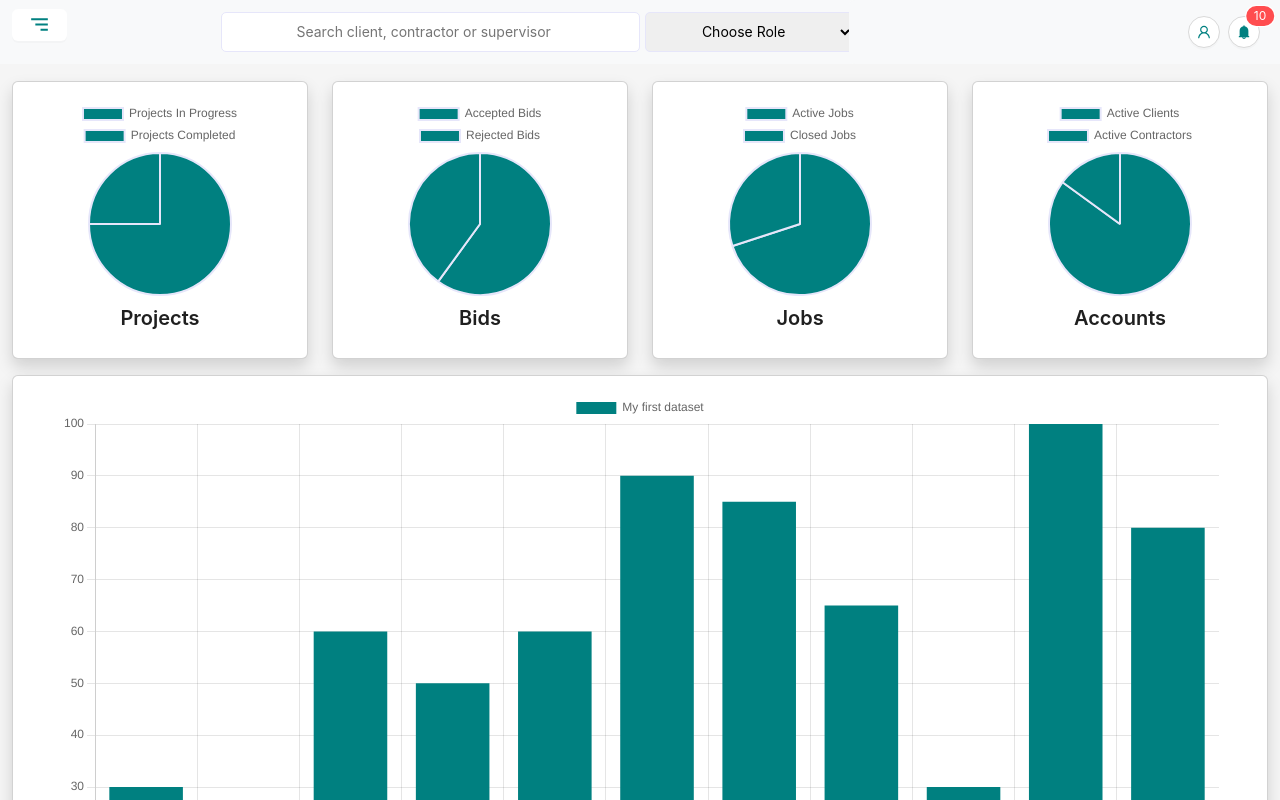
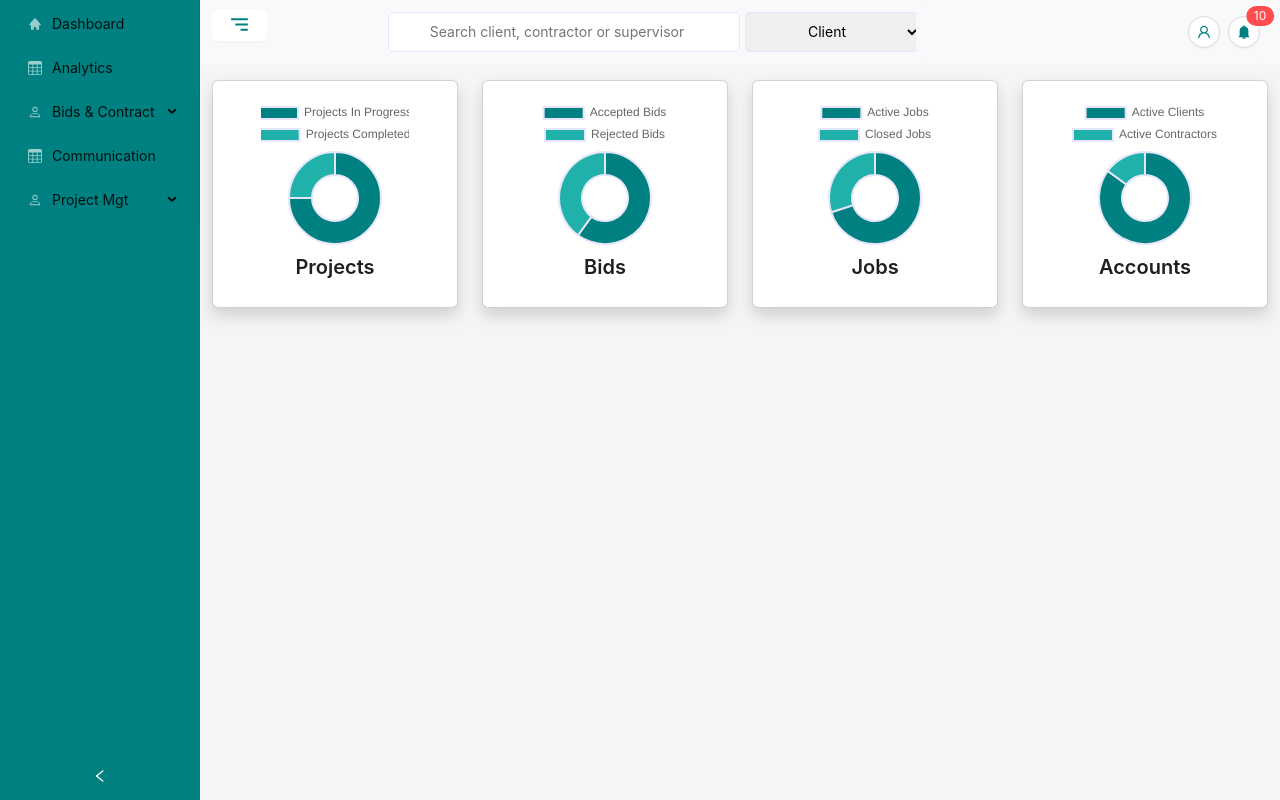
Before and after one commit to quophiBonney/dashboard, a React (Vite) app: page / in a window 1280 px wide. Shown: the top 800 px of the page. Built offline with nearby package versions, Linux system fonts and the light colour scheme.

Commit message:
donut fixing

```diff
--- a/package.json
+++ b/package.json
@@ -18,7 +18,7 @@
     "aos": "^2.3.4",
     "axios": "^1.4.0",
     "bootstrap": "^5.3.1",
-    "chart.js": "^4.3.3",
+    "chart.js": "^4.4.0",
     "framer-motion": "^10.16.1",
     "react": "^18.2.0",
     "react-bootstrap": "^2.8.0",
--- a/src/App.css
+++ b/src/App.css
@@ -34,9 +34,6 @@
 .toggleBtn:hover {
   cursor: pointer;
 }
-.space-btn {
-  margin-top: 65px;
-}
 .ant-drawer-title {
   color: #fff!important;
 }
--- a/src/App.jsx
+++ b/src/App.jsx
@@ -1,30 +1,23 @@
 import React, {useState} from "react";
 import {Layout} from "antd";
-import {BiMenuAltRight} from "react-icons/bi";
 import AppHeader from "./components/AppHeader";
 import SideMenu from "./components/SideMenu";
 import PageContent from "./components/PageContent";
 import "./App.css";
-const {Content} = Layout;
 
 const App = () => {
-  const [drawerVisible, setDrawerVisible] = useState(false);
-
-  const toggleDrawer = () => {
-    setDrawerVisible(!drawerVisible);
-  };
-
-  const onCloseDrawer = () => {
-    setDrawerVisible(false);
+  const [collapsed, setCollapsed] = useState(false);
+  const toggleSidebar = () => {
+    setCollapsed(!collapsed);
   };
   return (
     <div>
       <Layout style={{minHeight: "100vh"}}>
-        <SideMenu drawerVisible={drawerVisible} onCloseDrawer={onCloseDrawer} />
-        <Content className="site-layout">
-          <AppHeader toggleSidebar={toggleDrawer} />
+        <SideMenu collapsed={collapsed} />
+        <Layout className="site-layout">
+          <AppHeader toggleSidebar={toggleSidebar} />
           <PageContent />
-        </Content>
+        </Layout>
       </Layout>
     </div>
   );
--- a/src/components/AppHeader.jsx
+++ b/src/components/AppHeader.jsx
@@ -1,21 +1,8 @@
-import React, {useState} from "react";
-import {
-  Layout,
-  Avatar,
-  Button,
-  Menu,
-  Dropdown,
-  Modal,
-  Space,
-  Typography,
-  Badge,
-  Tooltip,
-  Divider,
-} from "antd";
+import React from "react";
+import {Layout, Avatar, Button, Menu, Dropdown, Badge, Tooltip} from "antd";
 import {BiMenuAltRight} from "react-icons/bi";
-import {BellFilled, SettingFilled, UserOutlined} from "@ant-design/icons";
-import {Link} from "react-router-dom";
-import {BsBell, BsLock, BsPerson, BsPower} from "react-icons/bs";
+import {BellFilled, UserOutlined} from "@ant-design/icons";
+import {BsLock, BsPerson, BsPower} from "react-icons/bs";
 const {Header} = Layout;
 const AppHeader = ({toggleSidebar}) => {
   const messages = (
@@ -66,7 +53,7 @@ const AppHeader = ({toggleSidebar}) => {
     </Menu>
   );
   return (
-    <Header className="container-fluid bg-light fixed-top">
+    <Header className="container-fluid bg-light">
       <div className="row justify-content-between align-items-center">
         <div className="col-12">
           <div className="d-flex">
@@ -84,7 +71,7 @@ const AppHeader = ({toggleSidebar}) => {
 
             <div className="col-6">
               <div className="d-flex justify-content-center">
-                <div class="w-100">
+                <div className="w-100">
                   <input
                     type="search"
                     placeholder="Search client, contractor or supervisor"
@@ -98,7 +85,7 @@ const AppHeader = ({toggleSidebar}) => {
                     }}
                   />
                 </div>
-                <div class="w-50 hide">
+                <div className="w-50 hide">
                   <select
                     className="w-100"
                     style={{
@@ -110,7 +97,7 @@ const AppHeader = ({toggleSidebar}) => {
                       textAlign: "center",
                     }}
                   >
-                    <option selected disabled>
+                    <option defaultValue={"Choose role"} disabled>
                       Choose Role
                     </option>
                     <option value="">Client</option>
--- a/src/components/PageContent.jsx
+++ b/src/components/PageContent.jsx
@@ -1,9 +1,9 @@
 import React from "react";
 import AppRoutes from "./AppRoutes";
 
-const PageContent = ({}) => {
+const PageContent = () => {
   return (
-    <div className="space-btn">
+    <div>
       <AppRoutes />
     </div>
   );
--- a/src/components/SideMenu.jsx
+++ b/src/components/SideMenu.jsx
@@ -1,103 +1,70 @@
 import React from "react";
-import {Menu, Drawer, Button} from "antd";
+import {Layout, Menu} from "antd";
 import {Link} from "react-router-dom";
-import {BsPerson, BsTable} from "react-icons/bs";
+import {BsActivity, BsPerson, BsTable} from "react-icons/bs";
 import {BiSolidHome} from "react-icons/bi";
+const {Sider} = Layout;
 
-const SideMenu = ({drawerVisible, onCloseDrawer}) => {
+const SideMenu = ({collapsed}) => {
   return (
-    <>
-      <Drawer
-        style={{background: "teal"}}
-        className="space-btn"
-        title="BuildBridge Admin Panel"
-        placement="left"
-        closable={false}
-        onClose={onCloseDrawer}
-        visible={drawerVisible}
-        key="drawer"
+    <Sider
+      collapsible
+      collapsed={collapsed}
+      className="sidebar"
+      style={{backgroundColor: "teal"}}
     >
       <Menu mode="inline">
-          <Menu.Item icon={<BiSolidHome />}>
-            <Link
-              to="/"
-              key=""
-              onClick={onCloseDrawer}
-              className="text-decoration-none"
-            >
+        <Menu.Item key="dashboard" icon={<BiSolidHome />}>
+          <Link to="/" className="text-decoration-none">
             Dashboard
           </Link>
         </Menu.Item>
-          <Menu.Item icon={<BsTable />}>
-            <Link
-              to="/analytics"
-              onClick={onCloseDrawer}
-              className="text-decoration-none"
-            >
+
+        <Menu.Item key="analytics" icon={<BsTable />}>
+          <Link to="/analytics" className="text-decoration-none">
             Analytics
           </Link>
         </Menu.Item>
-          <Menu.SubMenu icon={<BsPerson />} title="Bids & Contract">
-            <Menu.Item key="/bids" icon={<BsTable />}>
-              <Link
-                to="/bids"
-                onClick={onCloseDrawer}
-                className="text-decoration-none"
+        <Menu.SubMenu
+          key="bidsContract"
+          icon={<BsPerson />}
+          title="Bids & Contract"
         >
+          <Menu.Item key="allBids" icon={<BsTable />}>
+            <Link to="/bids" className="text-decoration-none">
               All Bids
             </Link>
           </Menu.Item>
-            <Menu.Item icon={<BsTable />}>
-              <Link
-                to="/contractors"
-                onClick={onCloseDrawer}
-                className="text-decoration-none"
-              >
+          <Menu.Item key="contractors" icon={<BsTable />}>
+            <Link to="/contractors" className="text-decoration-none">
               Contractors
             </Link>
           </Menu.Item>
-            <Menu.Item icon={<BsPerson />}>
-              <Link
-                to="/notification"
-                onClick={onCloseDrawer}
-                className="text-decoration-none"
-              >
+          <Menu.Item key="notification" icon={<BsPerson />}>
+            <Link to="/notification" className="text-decoration-none">
               Notification
             </Link>
           </Menu.Item>
         </Menu.SubMenu>
-          <Menu.SubMenu
-            key="projectManagement"
-            icon={<BsPerson />}
-            title="Project Mgt"
-          >
-            <Menu.Item key="/active-jobs" icon={<BsTable />}>
-              <Link
-                to="/active-jobs"
-                onClick={onCloseDrawer}
-                className="text-decoration-none"
-              >
+        <Menu.Item key="communication" icon={<BsTable />}>
+          <Link to="/communication" className="text-decoration-none">
+            Communication
+          </Link>
+        </Menu.Item>
+        <Menu.SubMenu key="projectMgt" icon={<BsPerson />} title="Project Mgt">
+          <Menu.Item key="activeJobs" icon={<BsTable />}>
+            <Link to="/active-jobs" className="text-decoration-none">
               Active Jobs
             </Link>
           </Menu.Item>
-            <Menu.Item key="/contractors" icon={<BsPerson />}>
-              <Link
-                to="/contractors"
-                onClick={onCloseDrawer}
-                className="text-decoration-none"
-              >
+          <Menu.Item key="projects" icon={<BsPerson />}>
+            <Link to="/projects" className="text-decoration-none">
               Projects
             </Link>
           </Menu.Item>
         </Menu.SubMenu>
       </Menu>
-        <div className="container mt-2">
-          <Button className="w-100" onClick={onCloseDrawer}>
-            Close
-          </Button>
-        </div>
-      </Drawer>
-    </>
+    </Sider>
   );
 };
 
--- a/src/pages/AccountsChart.jsx
+++ b/src/pages/AccountsChart.jsx
@@ -1,5 +1,6 @@
 import React from "react";
-import {Pie} from "react-chartjs-2";
+import Chart from "chart.js/auto";
+import {Doughnut} from "react-chartjs-2";
 function AccountsChart() {
   const labels = ["Active Clients", "Active Contractors"];
   const data = {
@@ -7,7 +8,7 @@ function AccountsChart() {
     datasets: [
       {
         label: "My first dataset",
-        backgroundColor: "teal",
+        backgroundColor: ["teal", "lightseagreen"],
         borderColor: "lavender",
         data: [85, 15],
       },
@@ -15,7 +16,7 @@ function AccountsChart() {
   };
   return (
     <>
-      <Pie data={data} />
+      <Doughnut data={data} />
     </>
   );
 }
--- a/src/pages/BidsChart.jsx
+++ b/src/pages/BidsChart.jsx
@@ -1,5 +1,6 @@
 import React from "react";
-import {Pie} from "react-chartjs-2";
+import Chart from "chart.js/auto";
+import {Doughnut} from "react-chartjs-2";
 function BidsChart() {
   const labels = ["Accepted Bids", "Rejected Bids"];
   const data = {
@@ -7,7 +8,7 @@ function BidsChart() {
     datasets: [
       {
         label: "My first dataset",
-        backgroundColor: "teal",
+        backgroundColor: ["teal", "lightseagreen"],
         borderColor: "lavender",
         data: [60, 40],
       },
@@ -15,7 +16,7 @@ function BidsChart() {
   };
   return (
     <>
-      <Pie data={data} />
+      <Doughnut data={data} />
     </>
   );
 }
--- a/src/pages/Dashboard.jsx
+++ b/src/pages/Dashboard.jsx
@@ -4,7 +4,6 @@ import JobsChart from "./JobsChart";
 import BidsChart from "./BidsChart";
 import ProjectsChart from "./ProjectsChart";
 import AccountsChart from "./AccountsChart";
-import BarChart from "./BarChart";
 const Dashboard = () => {
   return (
     <div>
@@ -42,11 +41,6 @@ const Dashboard = () => {
               </Typography.Title>
             </div>
           </div>
-          <div className="col-sm-12 col-md-12 col-lg-12 text-center mt-3">
-            <div className="card shadow px-5 py-3">
-              <BarChart />
-            </div>
-          </div>
         </div>
       </div>
     </div>
--- a/src/pages/JobsChart.jsx
+++ b/src/pages/JobsChart.jsx
@@ -1,5 +1,6 @@
 import React from "react";
-import {Pie} from "react-chartjs-2";
+import Chart from "chart.js/auto";
+import {Doughnut} from "react-chartjs-2";
 function JobsChart() {
   const labels = ["Active Jobs", "Closed Jobs"];
   const data = {
@@ -7,15 +8,19 @@ function JobsChart() {
     datasets: [
       {
         label: "My first dataset",
-        backgroundColor: "teal",
+        backgroundColor: ["teal", "lightseagreen"],
         borderColor: "lavender",
         data: [70, 30],
       },
     ],
   };
+  const options = {
+    responsive: true,
+    maintainAspectRatio: true,
+  };
   return (
     <>
-      <Pie data={data} />
+      <Doughnut data={data} options={options} />
     </>
   );
 }
--- a/src/pages/ProjectsChart.jsx
+++ b/src/pages/ProjectsChart.jsx
@@ -1,22 +1,25 @@
 import React from "react";
-import Chartjs from "chart.js/auto";
-import {Pie} from "react-chartjs-2";
+import Chart from "chart.js/auto";
+import {Doughnut} from "react-chartjs-2";
 function ProjectsChart() {
   const labels = ["Projects In Progress", "Projects Completed"];
   const data = {
     labels: labels,
     datasets: [
       {
-        label: "My first dataset",
-        backgroundColor: "teal",
+        backgroundColor: ["teal", "lightseagreen"],
         borderColor: "lavender",
         data: [75, 25],
       },
     ],
   };
+  const options = {
+    responsive: true,
+    maintainAspectRatio: true,
+  };
   return (
     <>
-      <Pie data={data} />
+      <Doughnut data={data} options={options} />
     </>
   );
 }
```
Also changed, not shown: 1 other file (tests, documents, lock files or other folders). Lines whose indentation alone changed are shown as unchanged.
